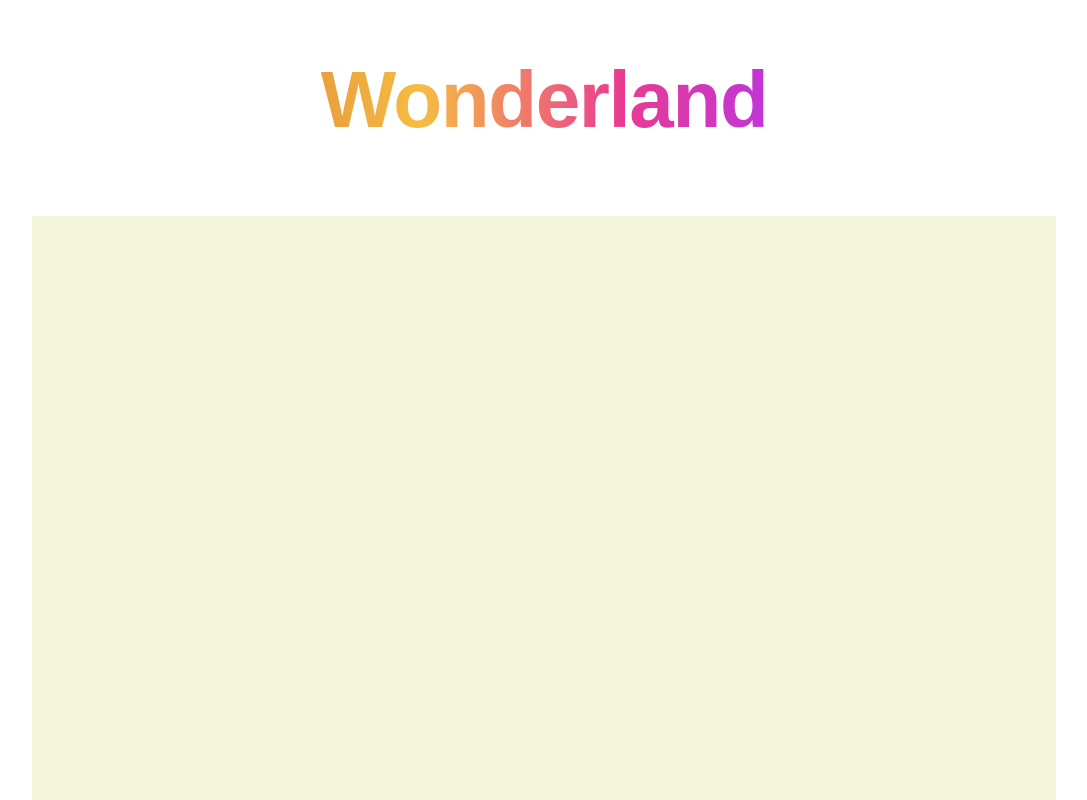
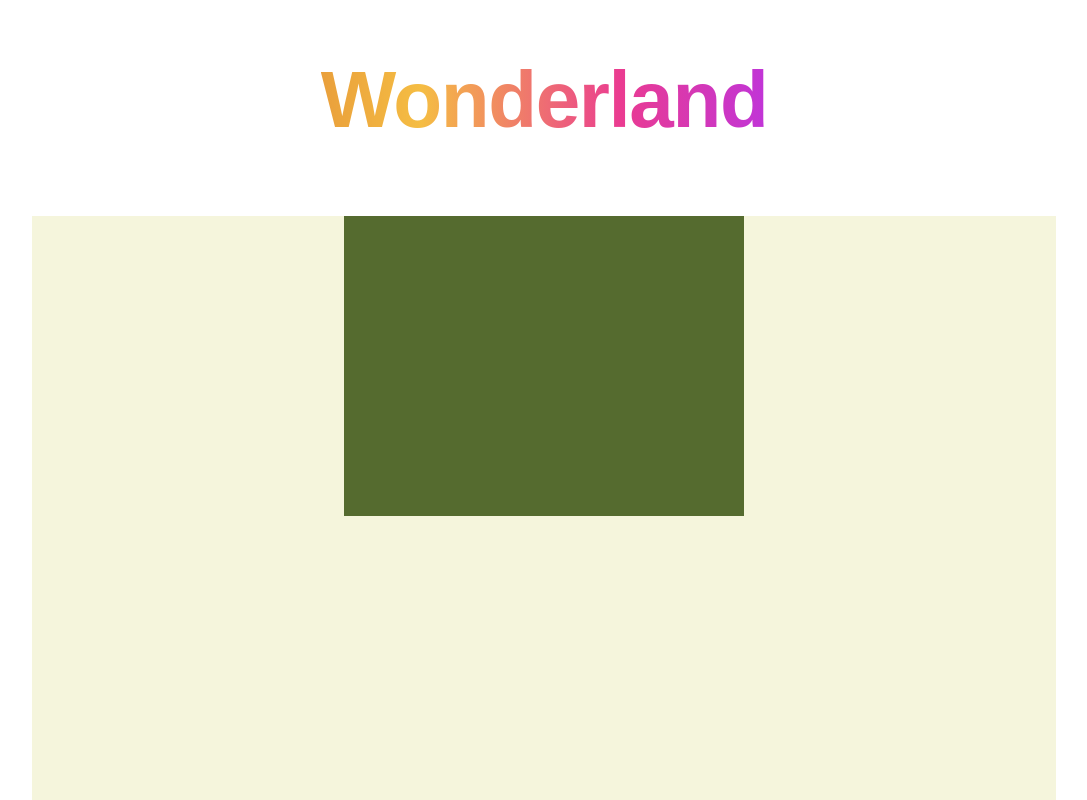
Before and after one commit to hwhong/wonderland, a React (Create React App) app: page / in a window 1280 px wide. Shown: the top 800 px of the page, without its empty margins (96-1183 px from the left). Built offline with nearby package versions, Linux system fonts and the light colour scheme.

Commit message:
sticky works

```diff
--- a/src/components/window-effect/window-effect.module.css
+++ b/src/components/window-effect/window-effect.module.css
@@ -4,3 +4,17 @@
   height: 2000px;
   width: 80%;
 }
+
+.content {
+  background-color: darkolivegreen;
+  position: -webkit-sticky;
+  position: sticky;
+  margin: 0 auto;
+  height: 300px;
+  width: 400px;
+  top: 25%;
+  bottom: 25%;
+}
+
+.overlay {
+}
--- a/src/components/window-effect/window-effect.tsx
+++ b/src/components/window-effect/window-effect.tsx
@@ -3,8 +3,11 @@ import styles from "./window-effect.module.css";
 
 export function WindowEffect() {
   return (
-    <div className={styles.root}>
-      <div className={styles.content}></div>
-    </div>
+    <>
+      <div className={styles.root}>
+        <div className={styles.content}></div>
+      </div>
+      <div className={styles.overlay}></div>
+    </>
   );
 }
```
